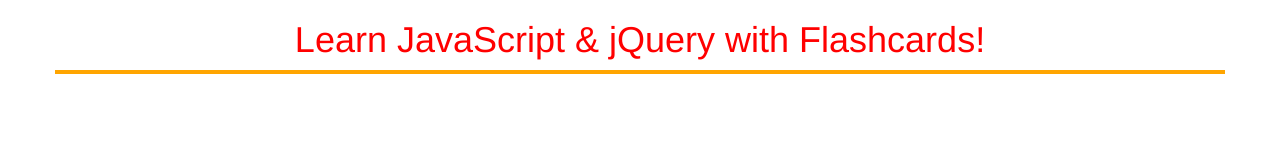
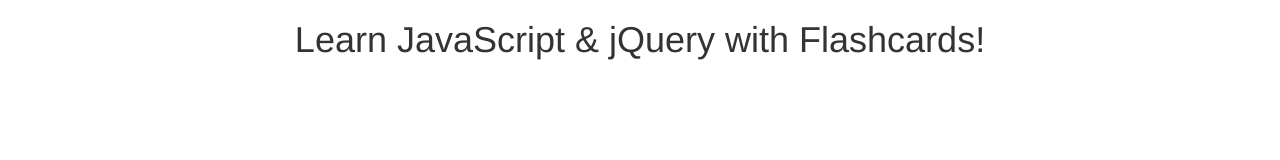
Before and after one commit to ashleynorton/flashcard, a plain HTML site: page flashcard.html in a window 1280 px wide. Drawn offline with nearby package versions, Linux system fonts and the light colour scheme; files that its build step writes are made by us from their sources.

Commit message:
Test the custom stylesheet is working

```diff
--- a/css/styles.css
+++ b/css/styles.css
@@ -1,7 +1,3 @@
-.col-md-3 {
-  background-color: orange;
-}
-
-h1 {
+#bootstrap-overrides h1 {
   color: red;
 }
```
